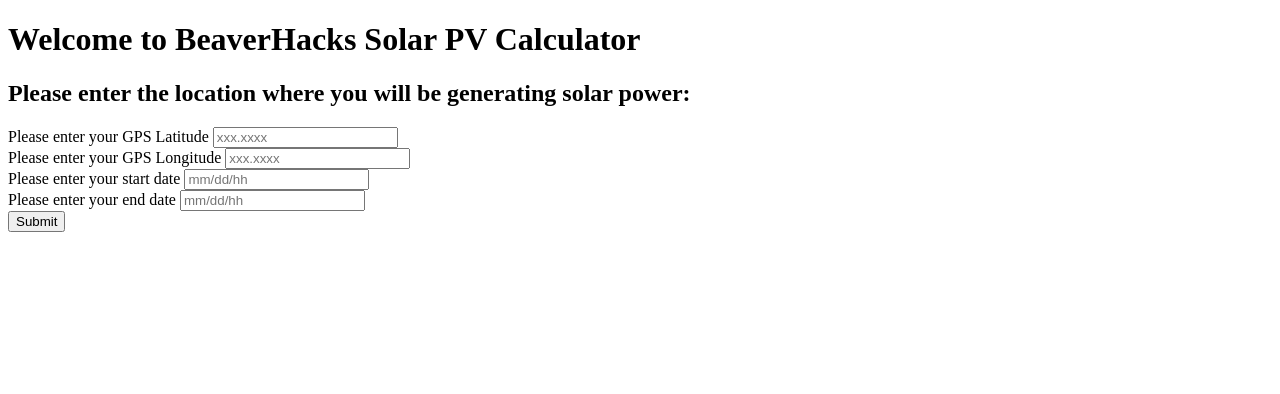
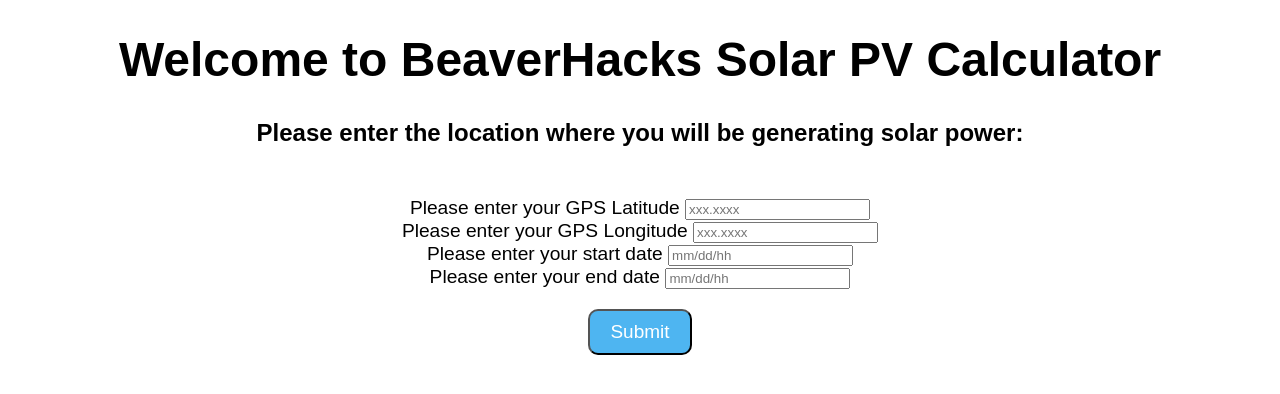
Before and after one commit to CMyers79/solarApp, a Flask app: page / in a window 1280 px wide. Shown: the top 394 px of the page. Run offline with Flask 2, Linux system fonts and the light colour scheme.

Commit message:
Update index.html
Changed html design

```diff
--- a/templates/index.html
+++ b/templates/index.html
@@ -3,48 +3,59 @@
 <head>
     <meta charset="UTF-8">
     <meta name="viewport" content="width=device-width, initial-scale=1, shrink-to-fit=no">
-
+    <style>
+        button.btn{
+        padding: 10px 20px;
+        border-radius: 10px;
+        font-family:sans-serif;
+        font-size: 19px;
+        color:#FFFFFF;
+        margin: 20px;
+        background-color:#4eb5f1;
+        text-align:center;
+        }
+    </style>
     <title>BeaverHacks Solar Photovoltaic Resource Utilization Calculator</title>
 </head>
 <body>
 <div class="container">
-    <h1>Welcome to BeaverHacks Solar PV Calculator</h1>
-    <h2>Please enter the location where you will be generating solar power:</h2>
+    <h1 style="font-family:sans-serif; font-size:300%; text-align:center;">Welcome to BeaverHacks Solar PV Calculator</h1>
+    <h2 style="font-family:sans-serif; font-size:150%; text-align:center;">Please enter the location where you will be generating solar power:</h2>
 
-    <form method="post">
-        <div class="form-group">
+    <form style="margin :50px;" method="post">
+        <div style="font-family:sans-serif; font-size:120%; text-align:center;" class="form-group">
             <label>Please enter your GPS Latitude</label>
             <input type="number" step="any" name="latitude"
                    placeholder="xxx.xxxx" class="form-control"
                    value="{{ request.form['latitude'] }}">
         </div>
 
-        <div class="form-group">
+        <div style="font-family:sans-serif; font-size:120%; text-align:center;" class="form-group">
             <label>Please enter your GPS Longitude</label>
             <input type="number" step="any" name="longitude"
                    placeholder="xxx.xxxx" class="form-control"
                    value="{{ request.form['longitude'] }}">
         </div>
 
-        <div class="form-group">
+        <div style="font-family:sans-serif; font-size:120%; text-align:center;" class="form-group">
             <label >Please enter your start date</label>
             <input type="text" name="startdate" placeholder="mm/dd/hh"
                     class="form-control" value="{{ request.form['startdate'] }}">
         </div>
 
-        <div class="form-group">
+        <div style="font-family:sans-serif; font-size:120%; text-align:center;" class="form-group">
             <label >Please enter your end date</label>
             <input type="text" name="enddate" placeholder="mm/dd/hh"
                     class="form-control" value="{{ request.form['enddate'] }}">
         </div>
 
-        <div class="form-group">
+        <div style = "text-align: center;" class="form-group">
             <button type="submit" class="btn btn-primary">Submit</button>
         </div>
 
     </form>
 </div>
-<div class="container">
+<div style="font-family:sans-serif; font-size:120%; text-align:center;" class="container">
     {% for message in get_flashed_messages() %}
         <div class="alert alert-danger">{{ message }}</div>
     {% endfor %}
```
